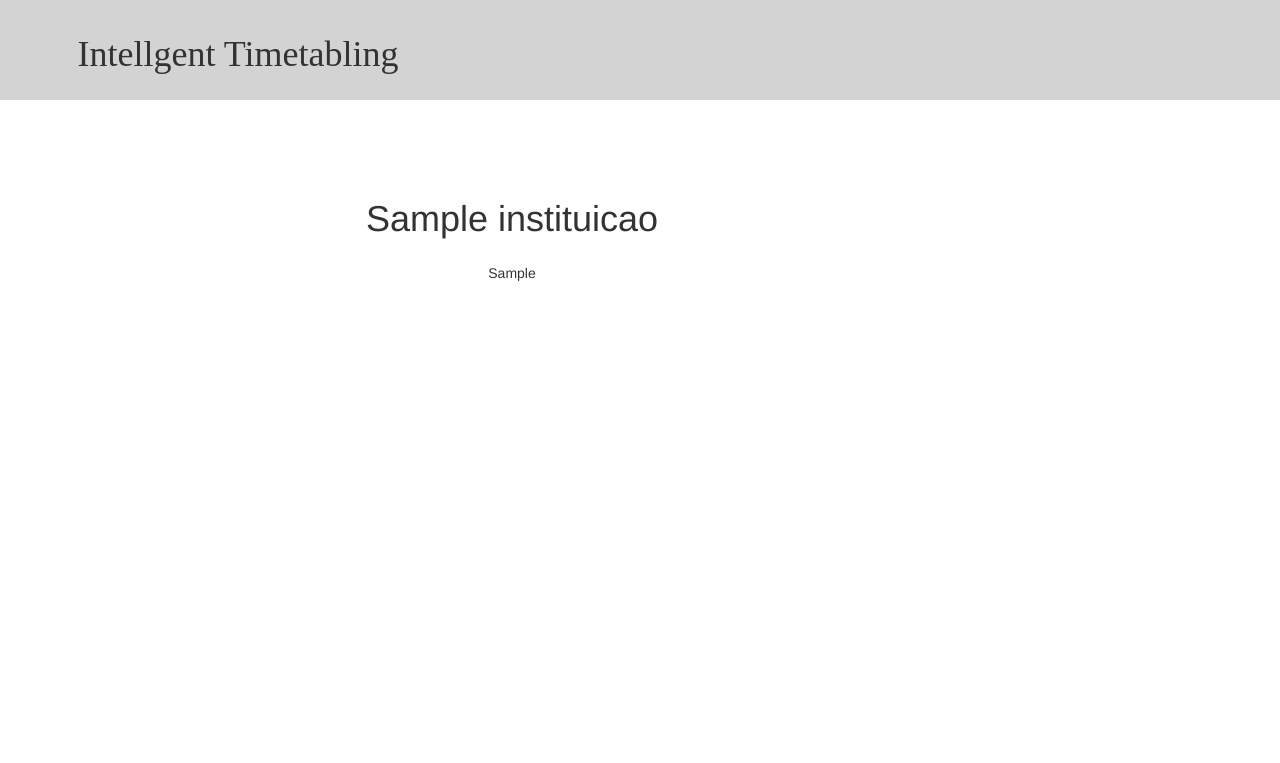
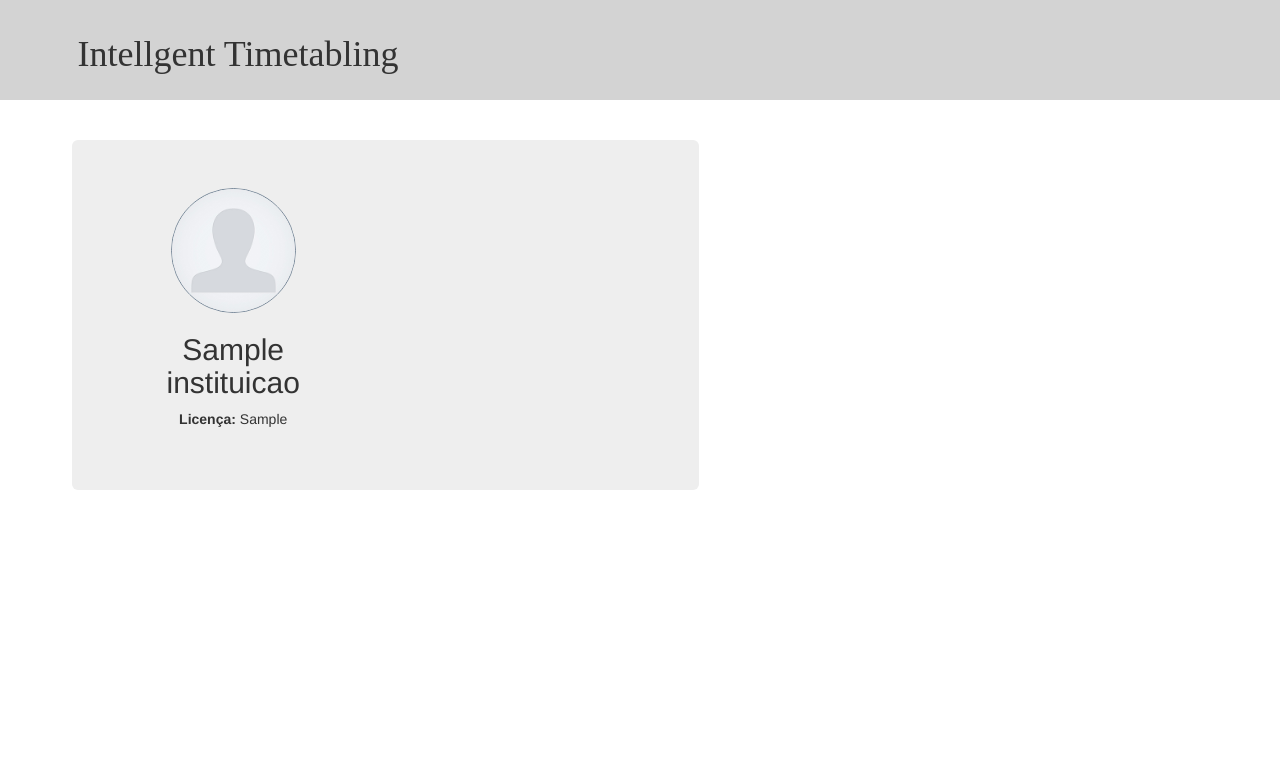
Before and after one commit to felipefontelas/it-python-Django, a Django app: page /instituicao/1/ in a window 1280 px wide. Shown: the top 763 px of the page. Run offline with Django 3.2, Linux system fonts and the light colour scheme; tables that the repository leaves empty hold one stand-in row (values such as "Sample post"); some libraries are stand-ins or nearby versions.

Commit message:
Formulário Funcionando

```diff
--- a/iTimetabling/static/css/styles.css
+++ b/iTimetabling/static/css/styles.css
@@ -21,6 +21,15 @@
     padding: 15px;
     margin-left: 5%;
     margin-top: 5%;
+}
+
+.detail{
+    display: flex;
+    justify-content: flex-start;
+    height: 75%;
+    width: 70%;
+    padding: 15px;
+    margin-top: 2%;
 }
 
 .home h1{
@@ -69,3 +78,21 @@
     color: inherit;
     text-decoration: none;
 }
+
+.instituicao_info{
+    width: 75%;
+    height: 350px;
+    margin-left: 5%;
+}
+
+.instituicao_pic{
+    width: 125px;
+    height: auto;
+    border-radius: 50%;
+    border: 1px solid lightslategrey;
+}
+
+.info_detail{
+    width: 40%;
+    text-align: center;
+}
--- a/iTimetabling/templates/iTimetabling/instituicao_detail.html
+++ b/iTimetabling/templates/iTimetabling/instituicao_detail.html
@@ -1,8 +1,14 @@
-{% extends 'iTimetabling/layout.html' %}
-
-{% block content %}
-<div class="home">
-    <h1>{{instituicao.nomeInstituicao}}</h1>
-    <p>{{instituicao.licencaInstituicao}}</p>
+{% extends 'iTimetabling/layout.html' %} {% block content %}
+<div class="detail">
+    <div class="container">
+        <div class="jumbotron  instituicao_info">
+            <div class="info_detail">
+                <img class="instituicao_pic" src="/static/img/default-user.png">
+                <h2>{{instituicao.nomeInstituicao}}</h2>
+                <label>Licença: </label>
+                <span>{{instituicao.licencaInstituicao}}</span>
+            </div>
+        </div>
+    </div>
 </div>
 {% endblock %}
--- a/iTimetabling/templates/iTimetabling/instituicao_list.html
+++ b/iTimetabling/templates/iTimetabling/instituicao_list.html
@@ -22,7 +22,7 @@
 <div class="home">
     <h1>O que é o Intelligent Timetabling?</h1>
     <h3>
-        O Intelligent Timetabling é um programa para solucionar problemas em tableas de horários escolares. Feito em Python, utilizando meta-heurísticas e inteligência artificial.
+        O Intelligent Timetabling é um programa para solucionar problemas em tabelas de horários escolares. Feito em Python, utilizando meta-heurísticas e inteligência artificial.
         O IT pretende facilitar a montagem de agendamento de maneira rápida e eficaz.
     </h3>
     <h3>
```
Also changed, not shown: iTimetabling/static/img/default-user.png (added).
